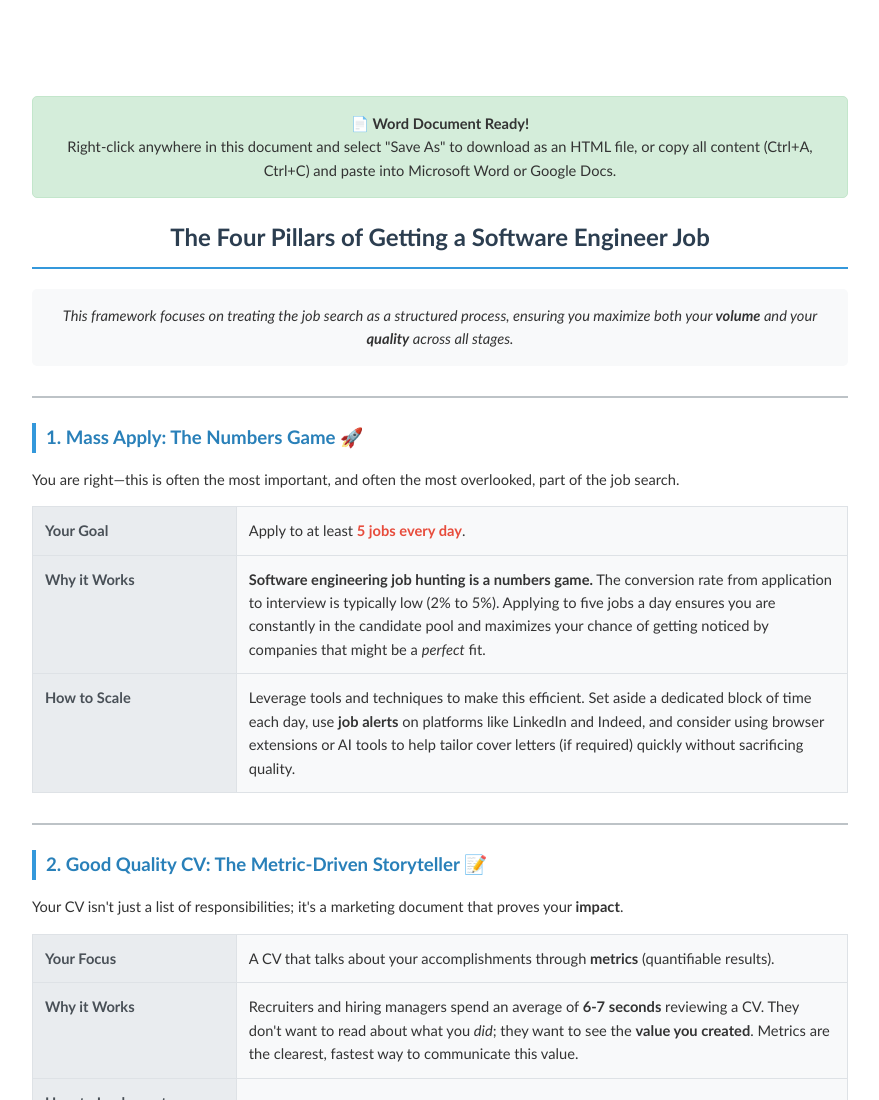
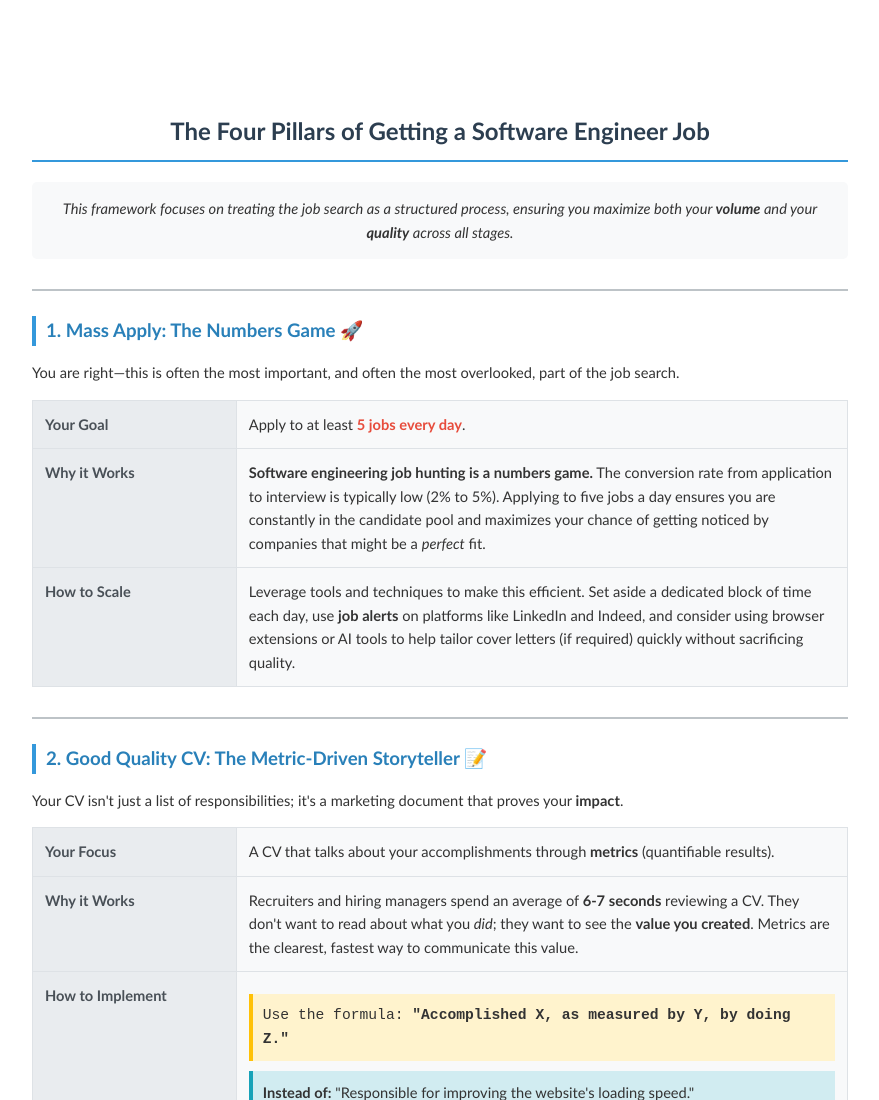
Before and after one commit to ItamarTati/4-pillars-to-get-a-software-job, a plain HTML site: page index.html in a window 1280 px wide. Shown: the top 1100 px of the page, without its empty margins (200-1079 px from the left). Drawn offline with Linux system fonts and the light colour scheme.

Commit message:
Update index.html

```diff
--- a/index.html
+++ b/index.html
@@ -125,12 +125,6 @@
     </style>
 </head>
 <body>
-    <div class="download-note">
-        <strong>📄 Word Document Ready!</strong><br>
-        Right-click anywhere in this document and select "Save As" to download as an HTML file,
-        or copy all content (Ctrl+A, Ctrl+C) and paste into Microsoft Word or Google Docs.
-    </div>
-
     <h1>The Four Pillars of Getting a Software Engineer Job</h1>
 
     <div class="intro">
```
